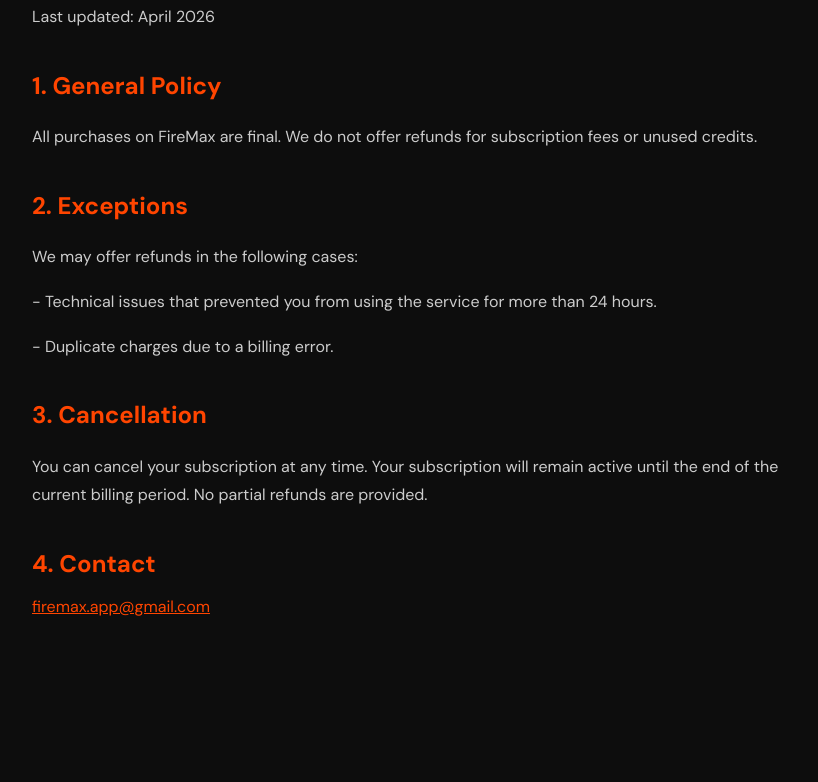
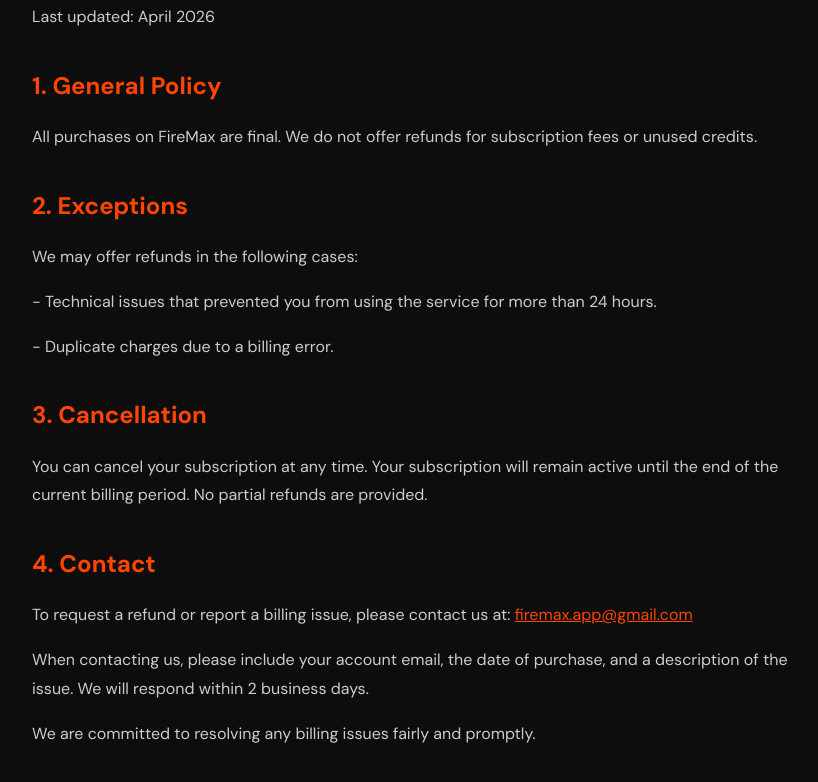
Before and after one commit to nironn290-dev/FireMed, a website: page refund.html in a window 1280 px wide. Shown: the part 132-914 px from the top of the page, without its empty margins (208-1026 px from the left). Before the commit the page ends 800 px from the top, so only its background shows below. Drawn offline with Linux system fonts and the light colour scheme.

Commit message:
Update refund.html

```diff
--- a/refund.html
+++ b/refund.html
@@ -29,6 +29,8 @@
   <p>You can cancel your subscription at any time. Your subscription will remain active until the end of the current billing period. No partial refunds are provided.</p>
 
   <h2>4. Contact</h2>
-  <a href="mailto:firemax.app@gmail.com">firemax.app@gmail.com</a>
+  <p>To request a refund or report a billing issue, please contact us at: <a href="mailto:firemax.app@gmail.com">firemax.app@gmail.com</a></p>
+  <p>When contacting us, please include your account email, the date of purchase, and a description of the issue. We will respond within 2 business days.</p>
+  <p>We are committed to resolving any billing issues fairly and promptly.</p>
 </body>
 </html>
```
